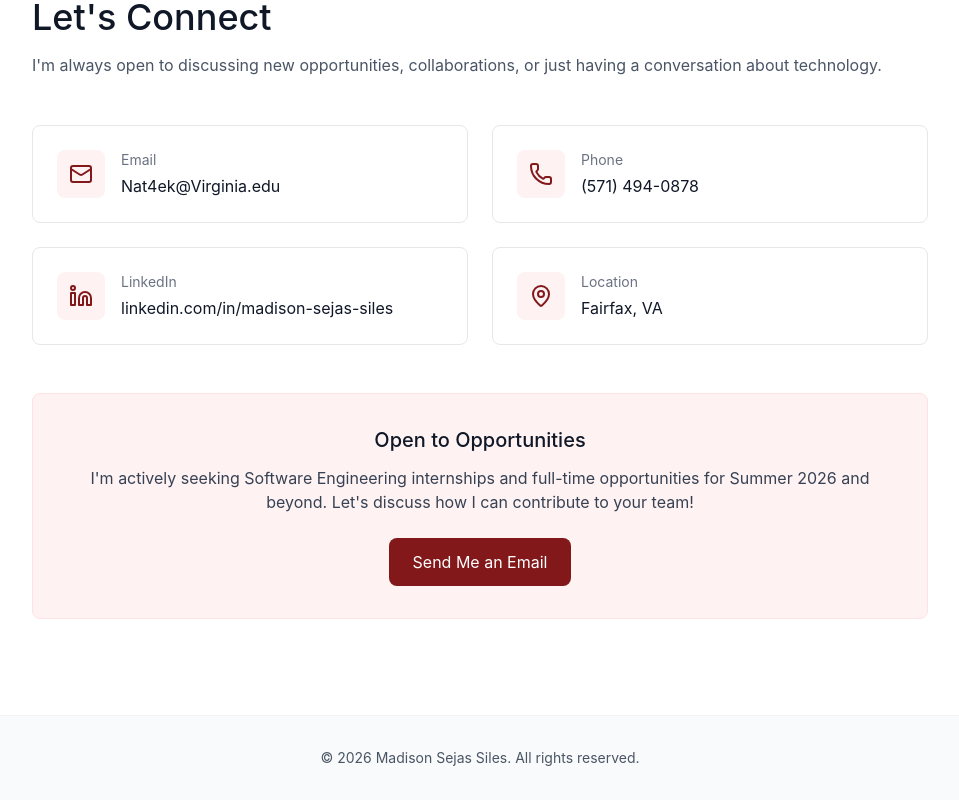
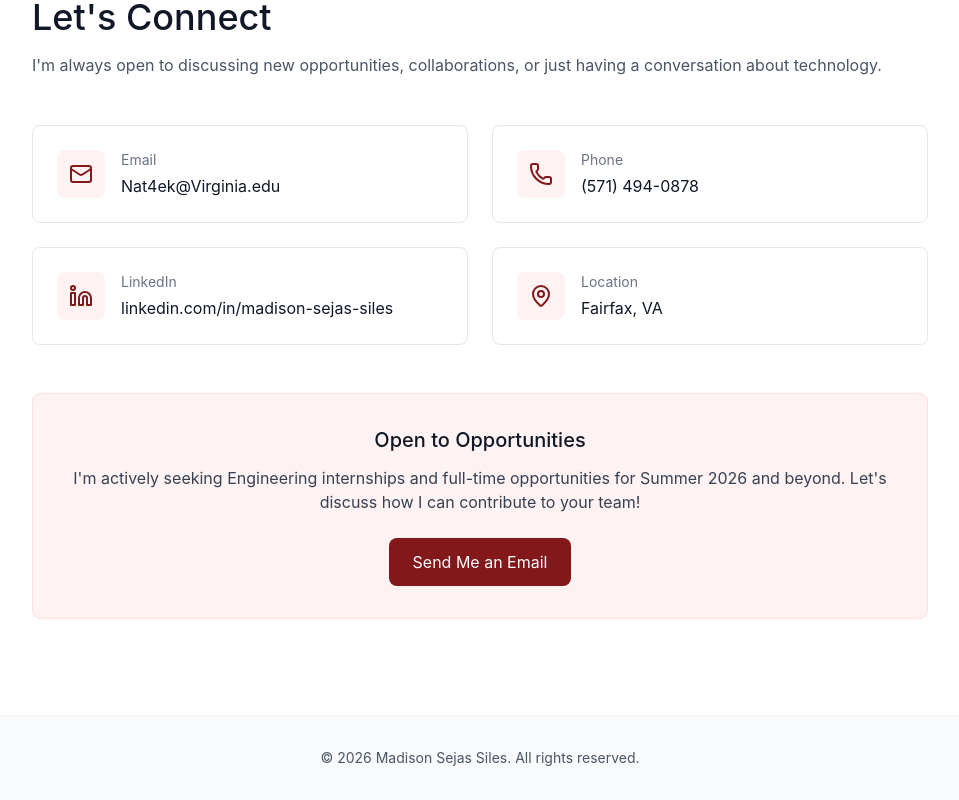
Before and after one commit to madsej/madsej.github.io, a React app: page / in a window 1280 px wide. Shown: the part 9389-10189 px from the top of the page, without its empty margins (160-1119 px from the left). Built offline with nearby package versions, Linux system fonts and the light colour scheme; the HTML template or start-up script is replaced by a standard one.

Commit message:
Update internship description in Contact component

```diff
--- a/src/app/components/Contact.tsx
+++ b/src/app/components/Contact.tsx
@@ -72,7 +72,7 @@ export function Contact() {
         <div className="mt-12 bg-red-50 border border-red-100 rounded-lg p-8 text-center">
           <h3 className="text-xl font-medium text-gray-900 mb-3">Open to Opportunities</h3>
           <p className="text-gray-700 mb-6">
-            I'm actively seeking Software Engineering internships and full-time opportunities for Summer 2026 and beyond.
+            I'm actively seeking Engineering internships and full-time opportunities for Summer 2026 and beyond.
             Let's discuss how I can contribute to your team!
           </p>
           <a
```
